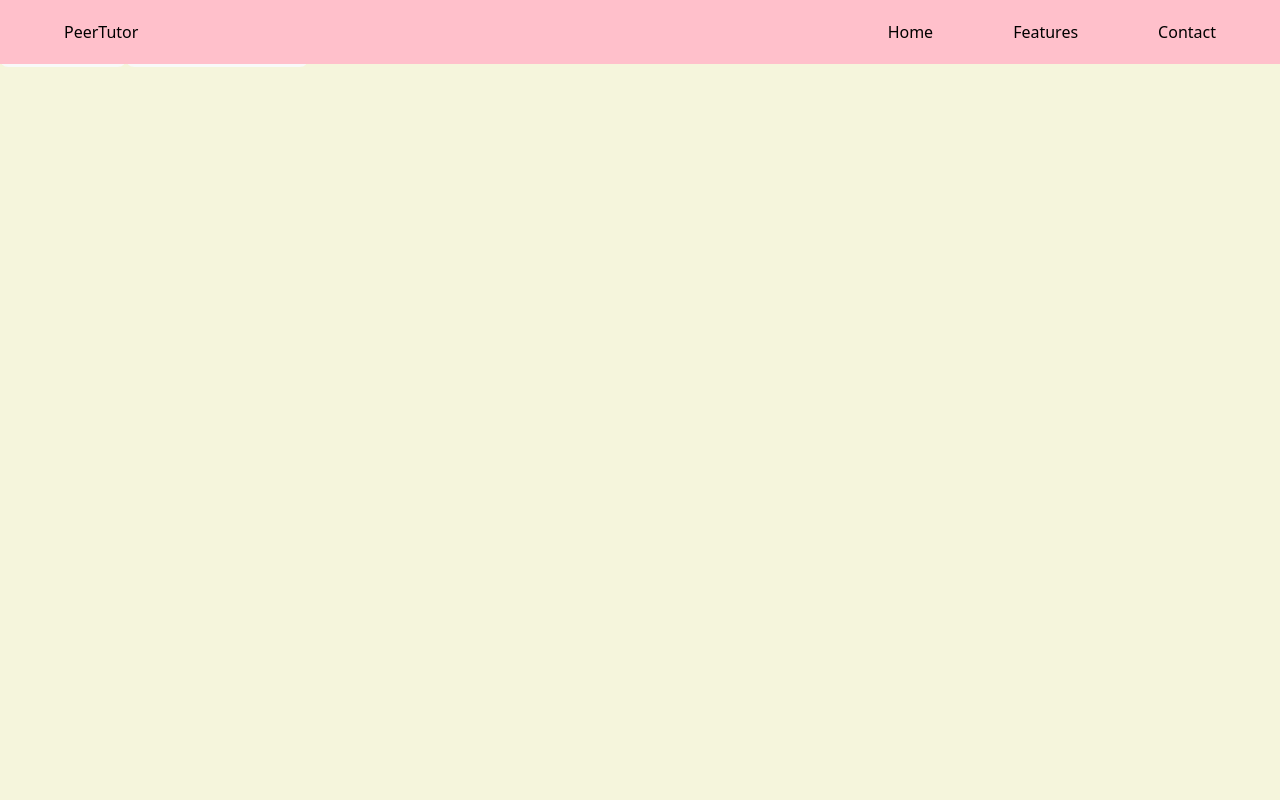
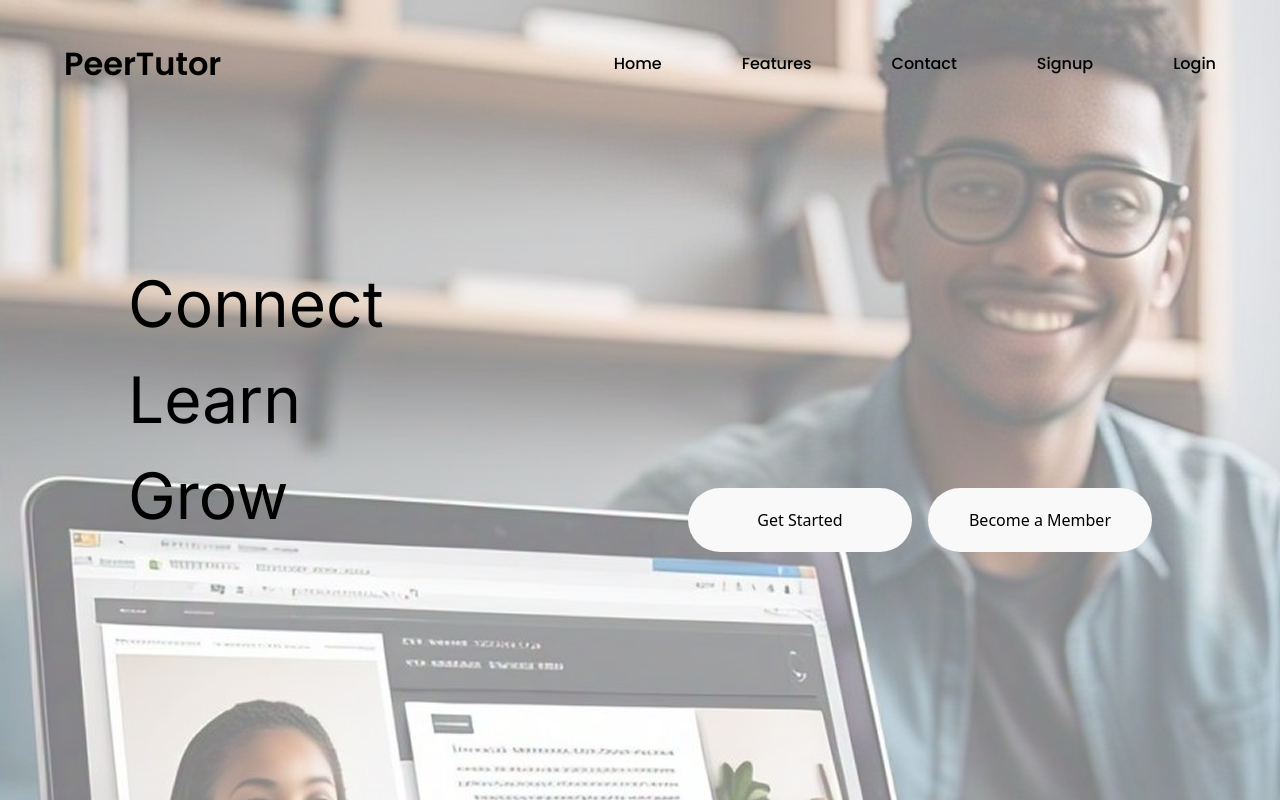
Before and after one commit to sanmaykant/PeerTutor, a React (Vite) app in the folder frontend/: page / in a window 1280 px wide. Built offline with nearby package versions, Linux system fonts and the light colour scheme; no server answers.

Commit message:
Modified frontend from main

```diff
--- a/frontend/src/App.jsx
+++ b/frontend/src/App.jsx
@@ -26,7 +26,7 @@ const router = createBrowserRouter([
     },
     {
         path: "/meet",
-        "element": <ProtectedRoute><Meet /></ProtectedRoute>,
+        "element": <Meet />,
     }
 ])
 
--- a/frontend/src/hooks/AuthformHook.js
+++ b/frontend/src/hooks/AuthformHook.js
@@ -1,4 +1,5 @@
 import { useState, useDebugValue } from "react";
+import { errorStyle, successStyle, hideStyle } from "../utils/styles";
 
 export function useAuthformHook(userFields) {
     function useAuthForm() {
@@ -7,8 +8,8 @@ export function useAuthformHook(userFields) {
             password: ""
         });
         const [passwordState, setValidPasswordState] = useState({
-            characterLength: "hide",
-            specialCharacters: "hide",
+            characterLength: hideStyle,
+            specialCharacters: hideStyle,
         });
 
         useDebugValue(formData);
@@ -27,9 +28,9 @@ export function useAuthformHook(userFields) {
 
             setValidPasswordState({
                 ...passwordState,
-                characterLength: value.length < 8 ? "error" : "success",
-                specialCharacters: !/[\@\#\$\%\^\&\*\!\(\)]/.test(value) ?
-                "error" : "success",
+                characterLength: value.length < 8 ? errorStyle : successStyle,
+                specialCharacters: !/[\@\#\$\%\^\&\*\!\(\)]/.test(value)
+                                        ? errorStyle : successStyle,
             });
 
             setFormData(prevState => ({
--- a/frontend/src/pages/Home.jsx
+++ b/frontend/src/pages/Home.jsx
@@ -1,41 +1,45 @@
 import { AuthContext } from "../providers/AuthProvider";
 import { useContext, useEffect } from "react";
 import { useNavigate } from "react-router"
-import "./Home.css";
+import styles from "./Home.module.scss";
 
 export default function Home() {
-    const navigate = useNavigate();
+    // const navigate = useNavigate();
     const { authStatus } = useContext(AuthContext);
 
-    useEffect(() => {
-        if (authStatus === "authenticated") {
-            navigate("/dashboard");
-        }
-    }, [authStatus]);
+    // useEffect(() => {
+    //     if (authStatus === "authenticated") {
+    //         navigate("/dashboard");
+    //     }
+    // }, [authStatus]);
 
     return (
         <>
-            <div id="container">
+            <div id={styles.container}>
                 <nav>
-                    <span id="logo">PeerTutor</span>
-                    <div id="quick-links">
+                    <span id={styles.logo}>PeerTutor</span>
+                    <div id={styles.quickLinks}>
                         <ul>
-                            <li>Home</li>
-                            <li>Features</li>
-                            <li>Contact</li>
+                            <li><a href="">Home</a></li>
+                            <li><a href="/features">Features</a></li>
+                            <li><a href="/contact">Contact</a></li>
+                            <li><a href="/signup">Signup</a></li>
+                            <li><a href="/login">Login</a></li>
                         </ul>
-                        <div id="logo"></div>
+                        <div id={styles.logo}></div>
                     </div>
                 </nav>
-                <div id="content">
-                    <div id="quote">
+                <div id={styles.content}>
+                    <div id={styles.quote}>
                         <span>Connect</span>
                         <span>Learn</span>
                         <span>Grow</span>
                     </div>
-                    <div id="cta">
+                    <div id={styles.cta}>
+                        <div>
                         <button>Get Started</button>
                         <button>Become a Member</button>
+                        </div>
                     </div>
                 </div>
             </div>
--- /dev/null
+++ b/frontend/src/pages/Home.module.scss
@@ -0,0 +1,101 @@
+@import url('https://fonts.googleapis.com/css2?family=Inter:ital,opsz,wght@0,14..32,100..900;1,14..32,100..900&family=Poppins:ital,wght@0,100;0,200;0,300;0,400;0,500;0,600;0,700;0,800;0,900;1,100;1,200;1,300;1,400;1,500;1,600;1,700;1,800;1,900&display=swap');
+
+#container {
+  width: 100vw;
+  height: 100vh;
+  background-image: url("../../public/Backdrop.png");
+  background-color: rgba(255, 255, 255, 0.7);
+  color: black;
+
+  nav {
+    position: fixed;
+    top: 0;
+    left: 0;
+    width: 100vw;
+    height: 8em;
+    background-color: transparent;
+    display: flex;
+    flex-direction: row;
+    justify-content: space-between;
+    align-items: center;
+    padding: 0 clamp(2em, 5vw, 10em);
+    font-family: "Poppins", "sans-serif";
+
+    a {
+      color: black;
+      text-decoration: none;
+      position: relative;
+    }
+
+    a::after {
+      content: '';
+      position: absolute;
+      bottom: 0;
+      left: 0;
+      width: 0%;
+      height: 2px;
+      background-color: black;
+      transition: width 0.3s ease-out;
+    }
+
+    a:hover::after {
+      width: 100%;
+    }
+
+    #logo {
+      font-size: 2em;
+      font-weight: 600;
+    }
+
+    ul {
+      display: flex;
+      list-style-type: none;
+      padding: 0;
+      font-size: 1em;
+      font-weight: 400;
+
+      li {
+        margin-left: clamp(0em, 5em, 6em);
+      }
+    }
+  }
+
+  #content {
+    display: flex;
+    flex-direction: row;
+    width: 100%;
+    height: 100%;
+    justify-content: space-between;
+    #quote {
+      height: 100%;
+      padding-left: 10vw;
+      display: flex;
+      justify-content: center;
+      flex-direction: column;
+      font-family: "Inter", sans-serif;
+      font-optical-sizing: auto;
+      font-weight: 400;
+      font-style: normal;
+      font-size: 4em;
+    }
+    #cta {
+      height: 100%;
+      display: flex;
+      flex-direction: row;
+      padding-right: 10vw;
+      align-items: center;
+      justify-content: end;
+      div {
+        position: relative;
+        top: 8em;
+        button {
+          margin-left: 1em;
+          margin-bottom: 1em;
+          height: 4em;
+          width: 14em;
+          border-radius: 4em;
+        }
+      }
+    }
+  }
+}
--- a/frontend/src/pages/Signup.jsx
+++ b/frontend/src/pages/Signup.jsx
@@ -2,11 +2,14 @@ import { useNavigate } from "react-router";
 import { useState, useEffect, useContext } from "react";
 import { useAuthformHook } from "../hooks/AuthformHook"
 import { AuthContext } from "../providers/AuthProvider"
-import "./Signup.scss";
+import { errorStyle, hideStyle } from "../utils/styles";
+import styles from "./Signup.module.scss";
 
 export default function Signup() {
     const navigate = useNavigate();
     const { setAuthStatus } = useContext(AuthContext);
+    const [errorMsg, setErrorMsg] = useState("");
+    const [errorMsgStyle, setErrorMsgStyle] = useState(hideStyle);
     const [isSubmitted, setIsSubmitted] = useState(false);
 
     const useFormData = useAuthformHook({
@@ -42,17 +45,21 @@ export default function Signup() {
         });
 
         const data = await response.json();
+        console.log(data);
         if (data.success) {
             localStorage.setItem("auth_token", data.auth_token);
             localStorage.setItem("email", formData.email);
             setIsSubmitted(true);
+        } else {
+            setErrorMsg(data.message);
+            setErrorMsgStyle(errorStyle);
         }
     };
 
     return (
-        <div id="main">
-            <div id="container">
-                <div id="heading">
+        <div id={styles.main}>
+            <div id={styles.container}>
+                <div id={styles.heading}>
                 <h1>Sign Up</h1>
                 <p>Start learning and teaching with PeerTutor</p>
                 </div>
@@ -81,8 +88,9 @@ export default function Signup() {
                         onChange={handlePasswordUpdate}
                         required
                     />
-                    <p className={passwordState.characterLength}>Password must contain at least 8 characters</p>
-                    <p className={passwordState.specialCharacters}>Password must contain at least 1 special character</p>
+                    <p style={passwordState.characterLength}>Password must contain at least 8 characters</p>
+                    <p style={passwordState.specialCharacters}>Password must contain at least 1 special character</p>
+                    <p style={errorMsgStyle}>{errorMsg}</p>
                     <button type="submit">Signup</button>
                 </form>
             </div>
--- /dev/null
+++ b/frontend/src/pages/Signup.module.scss
@@ -0,0 +1,86 @@
+@import url('https://fonts.googleapis.com/css2?family=Montserrat:ital,wght@0,100..900;1,100..900&family=Poppins:ital,wght@0,100;0,200;0,300;0,400;0,500;0,600;0,700;0,800;0,900;1,100;1,200;1,300;1,400;1,500;1,600;1,700;1,800;1,900&display=swap');
+
+#main {
+    background-color: #ffffff;
+    width: 100vw;
+    height: 100vh;
+    justify-content: center;
+    align-items: center;
+    display: flex;
+}
+
+#container {
+    display: flex;
+    flex-direction: column;
+
+    #heading {
+        margin-bottom: 2em;
+        h1 {
+            color: #1b1b1b;
+            font-family: "Montserrat", sans-serif;
+            font-optical-sizing: auto;
+            font-weight: 600;
+            font-style: normal;
+            letter-spacing: -1.5px;
+            margin: 8px 0;
+            font-size: 3em;
+            font-optical-sizing: auto;
+        }
+
+        p {
+            color: #a1a1a1;
+            font-weight: 500;
+            font-size: 0.75em;
+        }
+    }
+
+    form {
+        display: flex;
+        flex-direction: column;
+        width: 24em;
+
+        input {
+            width: 100%;
+            padding: 10px;
+            margin: '10px 0';
+            background-color: rgba($color: #000000, $alpha: 0);
+            border: none;
+            border-bottom: 1px solid #ebebeb;
+            font-family: "Poppins", sans-serif;
+            color: black;
+            margin-bottom: 2em;
+            &:focus {
+                border-bottom: 1px solid #252525;
+                transition: 125ms ease-in-out;
+            }
+        }
+
+        p {
+            color: #a1a1a1;
+            font-weight: 500;
+            font-size: 0.75em;
+            margin-bottom: 0.5em;
+        }
+
+        button {
+            margin-top: 2em;
+            width: 100%;
+            border-radius: 8px;
+            border: 1px solid transparent;
+            padding: 0.6em 1.2em;
+            font-size: 1em;
+            font-weight: 500;
+            font-family: inherit;
+            background-color: #1a1a1a;
+            cursor: pointer;
+            transition: border-color 0.25s;
+        }
+        button:hover {
+            border-color: #646cff;
+        }
+        button:focus,
+        button:focus-visible {
+            outline: 4px auto -webkit-focus-ring-color;
+        }
+    }
+}
--- /dev/null
+++ b/frontend/src/utils/styles.js
@@ -0,0 +1,13 @@
+export const errorStyle = {
+    display: "block",
+    color: "rgb(255, 52, 52)",
+};
+
+export const successStyle = {
+    display: "block",
+    color: "#44be88",
+};
+
+export const hideStyle = {
+    display: "none",
+};
```
Also changed, not shown: frontend/src/main.jsx (+4 -4 lines), frontend/src/pages/Login.jsx (+28 -11 lines), frontend/public/Backdrop.png (added), 1 other file (tests, documents, lock files or other folders).
